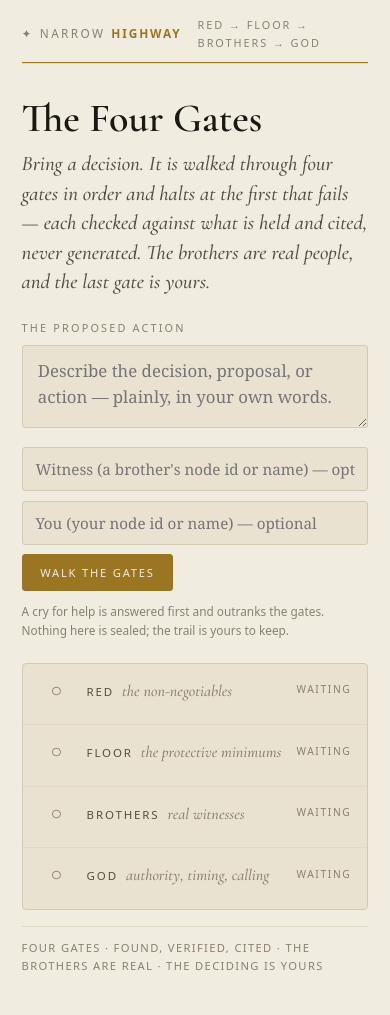
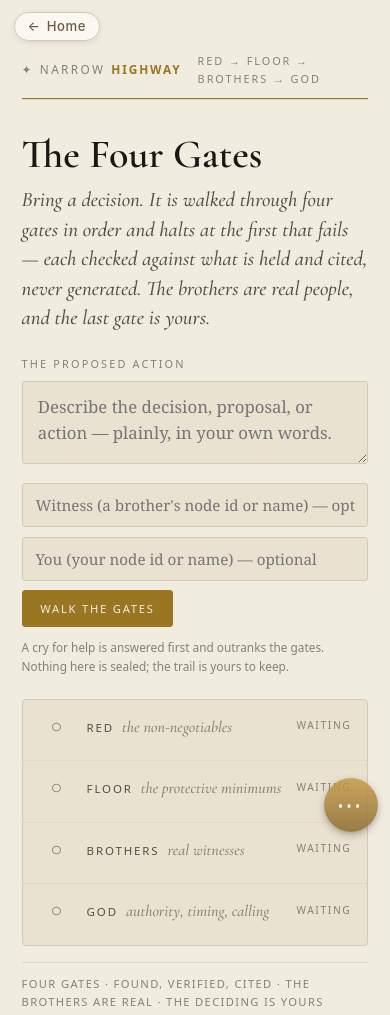
Before and after one commit to matharrismma/concordance-2, a plain HTML site: page site/gates.html in a window 390 px wide. Before the commit the page ends 992 px from the top, so only its background shows below. Drawn offline with nearby package versions, Linux system fonts and the light colour scheme.

Commit message:
The Four Gates page joins the shared shell: one way home, and the palette finds it
site/gates.html shipped in 03495d0 without the shared shell, so three site tests went red on it:
linked from nowhere, no way home, not in the palette. It now loads /nh-home.js and /nh-tools.js,
and site/nh-tools.js lists it in the shared TOOLS list that carries the Scripture page. The page's
own header brand becomes a plain wordmark, so the injected Home pill is its one home control, and
below 52rem the header and footer leave room for the pill and the palette button. No exemption.

Harness run 2026-11-01-green-suite, step gates-shared-shell: built by builder-1, graded by checker-9
(full gate: with the fix reverted all three tests go red; the full suite 0 failed — no baselined red
remains; moat 0 false positives; rendered at fifteen widths from 320 to 1280px, light and dark).

Co-Authored-By: Claude Opus 5.5 <noreply@anthropic.com>

```diff
--- a/site/gates.html
+++ b/site/gates.html
@@ -79,12 +79,16 @@
   .means{ color:var(--ink-soft); font-size:1rem; margin:.3rem 0 1.4rem }
   footer{ border-top:1px solid var(--hair); padding-top:.8rem; font-family:var(--plaque); font-size:.7rem; letter-spacing:.12em; color:var(--dim); text-transform:uppercase }
   @media (prefers-reduced-motion:no-preference){ .gate{ transition:opacity .25s ease } }
+  /* the shared shell (nh-home.js, nh-tools.js) pins the one home control top-left and the palette button
+     bottom-right; where the book reaches those corners, the header and the footer step clear of them */
+  @media (max-width:52rem){ .book{ padding-top:calc(3.25rem + env(safe-area-inset-top));
+                                   padding-bottom:calc(5rem + env(safe-area-inset-bottom)) } }
 </style>
 </head>
 <body>
 <div class="book">
   <header class="bar">
-    <a class="brand" href="/"><span class="fleur">✦</span> Narrow <b>Highway</b></a>
+    <span class="brand"><span class="fleur">✦</span> Narrow <b>Highway</b></span>
     <span class="order">Red → Floor → Brothers → God</span>
   </header>
   <main>
@@ -157,5 +161,7 @@
   again.addEventListener('click',function(){ clear(); document.getElementById('action').focus(); });
 })();
 </script>
+<script src="/nh-home.js"></script>
+<script src="/nh-tools.js"></script>
 </body>
 </html>
--- a/site/nh-tools.js
+++ b/site/nh-tools.js
@@ -26,6 +26,7 @@
     { h: '/map.html',        n: 'The Map',          k: 'map atlas graph constellation keeping shelves overview everything visual health systems flow' },
     { h: '/explore.html',    n: 'The Atlas',        k: 'atlas explore concordance reality master equations bellman calculations forms theories bridges strategy domains spiral interactive kernel isomorphism' },
     { h: '/theories.html',   n: 'The Floor',        k: 'theories theory science math physics gaps floor lattice comb domains thin coverage' },
+    { h: '/gates.html',      n: 'The Four Gates',   k: 'gates decision decide choice action red floor brothers god witness walk discern' },
   ];
 
   var css = document.createElement('style');
```
Also changed, not shown: docs/harness/baseline.txt, 1 other file.
